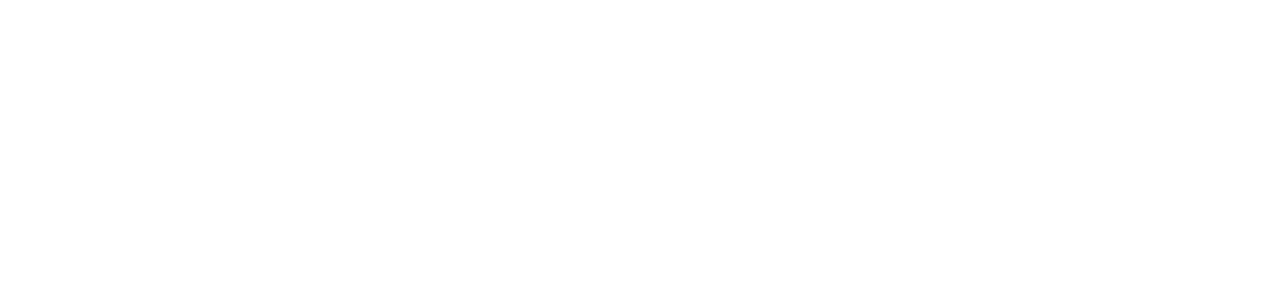
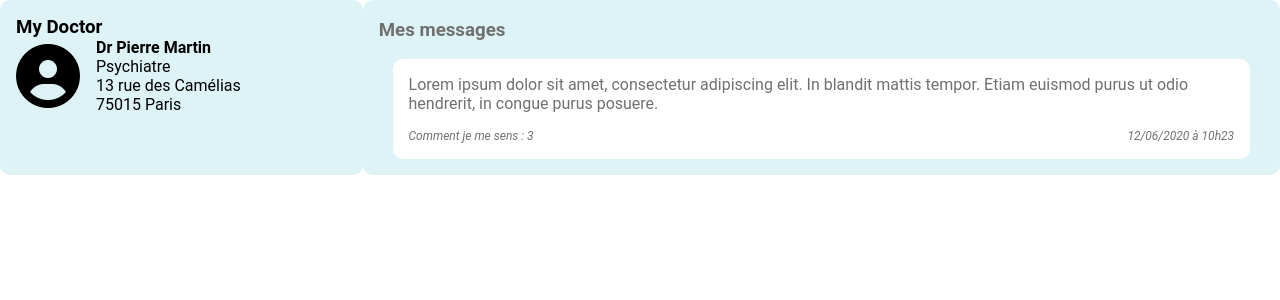
Before and after one commit to Audreyritzenthaler/hackathon-SoDoc-front, a React (Create React App) app: page /dasbord in a window 1280 px wide. Shown: the top 300 px of the page. Built offline with nearby package versions, Linux system fonts and the light colour scheme.

Commit message:
add burgermenu in the good component

```diff
--- a/src/App.js
+++ b/src/App.js
@@ -4,26 +4,24 @@
 import LogBook from './components/patients/LogBook';
 import Dashboard from './components/practicioner/Dashboard'
 import Connection from './components/Connection';
-import BurgerMenuPatient from './components/patients/BurgerMenuPatient';
-import BurgerMenuPractitioner from './components/practicioner/BurgerMenuPractitioner';
 import './components/patients/BurgerMenuPatient.css'
 
 function App() {
   return (
     <div className="App">
-      <BurgerMenuPractitioner />
       <Switch>
         <Route exact path="/" component={Connection}/>
         {/* patients routes */}
         <Route path="/logbook" component={LogBook}/>
-        {/* <Route path="/mymessage" component={MyMessage} />
-        <Route path="/mydosages" component={MyDosages} />
+        {/* <Route path="/mymessage" component={MyMessage} /> */}
+        {/* <Route path="/mydosages" component={MyDosages} />
         <Route path="/myappointements" component={MyAppointements} />
         <Route path="/myinfos" component={MyInfos} /> */}
 
 
         {/* practicioner routes */}
-        <Route path="/practiotioner/messages" component={Dashboard} />
+        <Route path="/dasbord" component={Dashboard} />
+        <Route path="/practitioner/messages" component={Dashboard} />
         {/* <Route path="/practiotioner/patients" component={AllPatients} />
         <Route path="/practiotioner/infos" component={MyInfos} /> */}
       </Switch>
--- a/src/components/Connection.js
+++ b/src/components/Connection.js
@@ -39,7 +39,7 @@
     return (
         <div>
             <button>
-                <Link to="/dashboard">I'm a practitioner</Link>
+                <Link to="/practitioner/messages">I'm a practitioner</Link>
             </button>
 
             <form className="form">
--- a/src/components/patients/LogBook.js
+++ b/src/components/patients/LogBook.js
@@ -2,10 +2,12 @@
 import Infos from '../Infos'
 import MessagesContainer from '../MessagesContainer'
 import './LogBook.css'
+import BurgerMenuPatient from './BurgerMenuPatient'
 
 const LogBook = () => {
     return (
         <div className='LogBook'>
+            <BurgerMenuPatient />
             <Infos />
             <MessagesContainer />
         </div>
--- a/src/components/practicioner/Dashboard.js
+++ b/src/components/practicioner/Dashboard.js
@@ -2,10 +2,12 @@
 import Infos from '../Infos'
 import MessagesContainer from '../MessagesContainer'
 import './Dashboard.css'
+import BurgerMenuPractitioner from './BurgerMenuPractitioner'
 
 const Dashboard = () => {
     return (
         <div className='Dashboard'>
+            <BurgerMenuPractitioner />
             <Infos />
             <MessagesContainer />
         </div>
```
